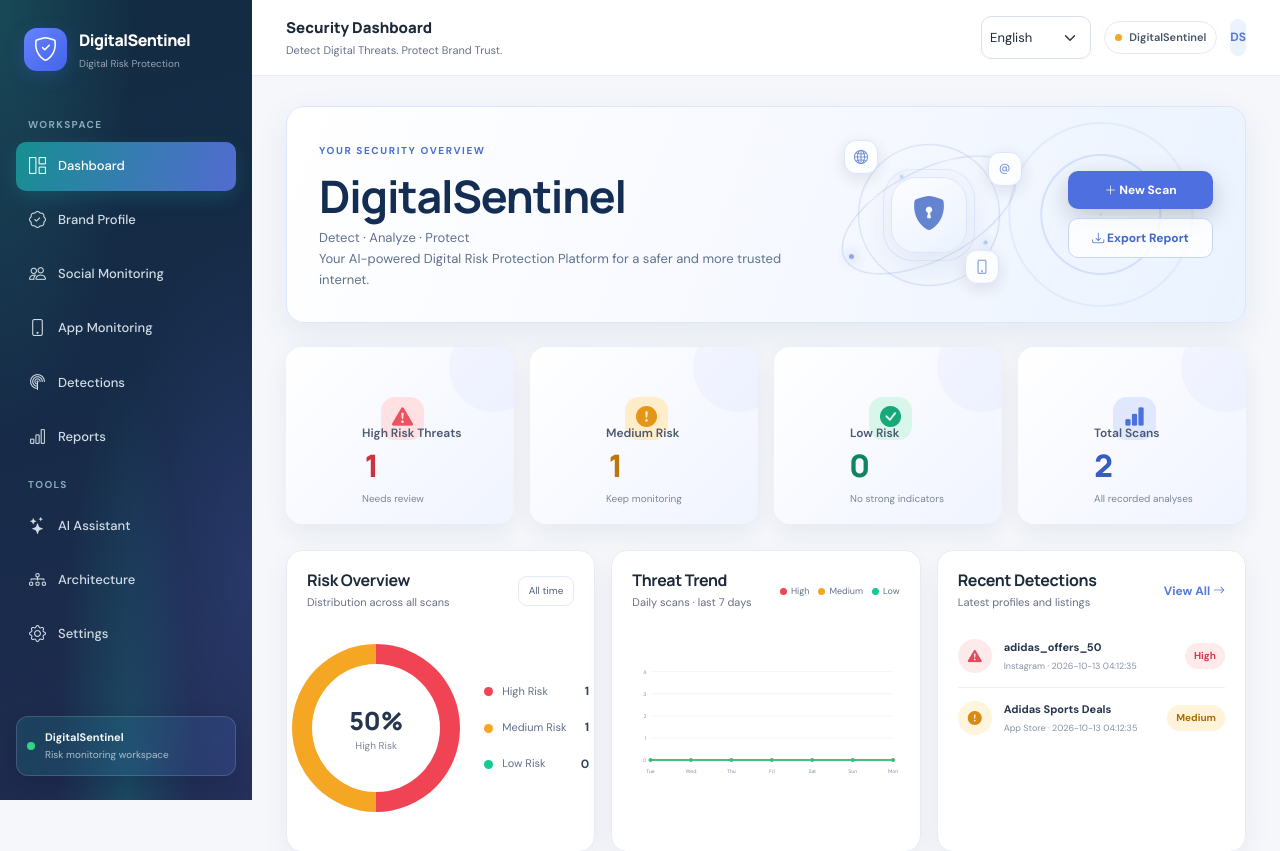
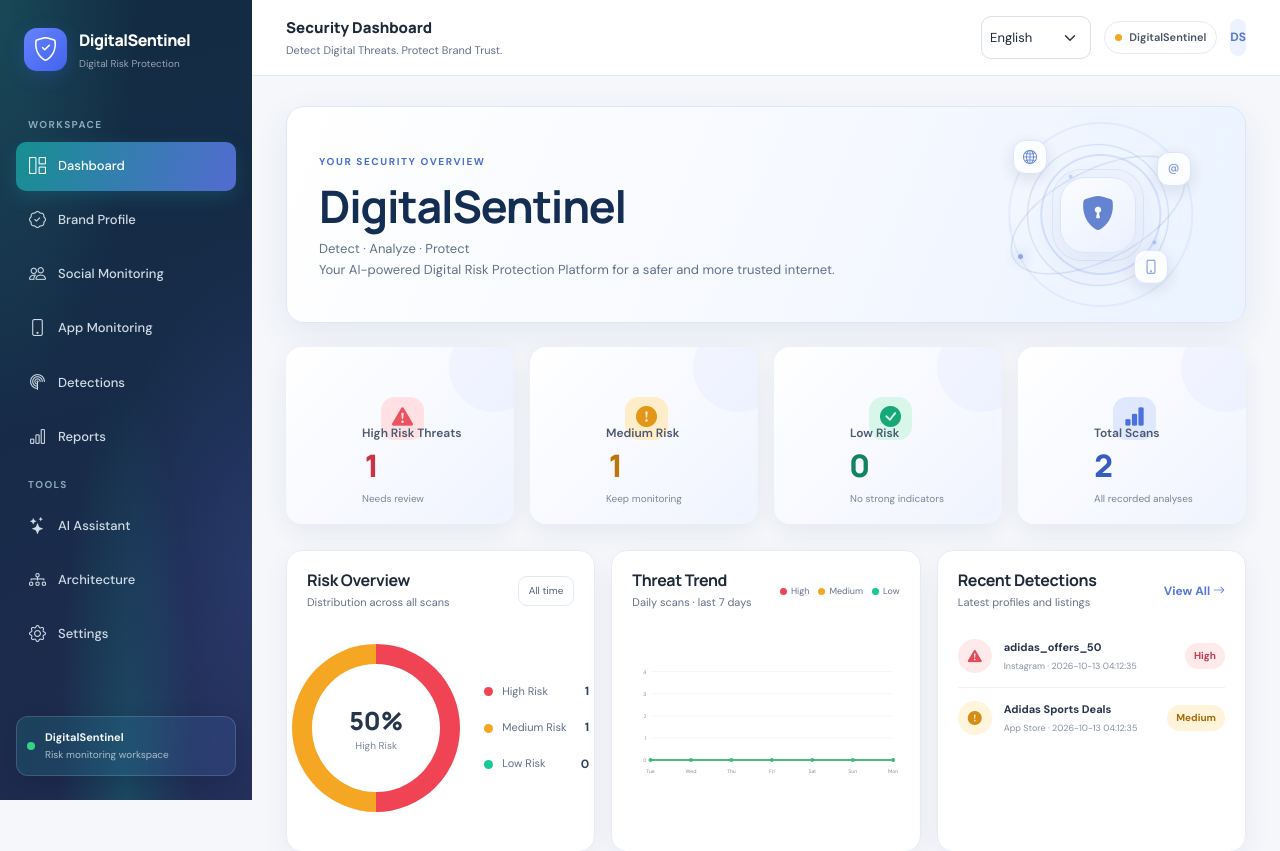
Before and after one commit to sravani-reddy05/DigitalSentinel, a Flask app: page / in a window 1280 px wide. Shown: the top 851 px of the page. Run offline with Flask 3, Linux system fonts and the light colour scheme; data comes from the database, SQL or seed files in the repository.

Commit message:
Remove dashboard hero actions for a cleaner interface

```diff
--- a/uploads/templates/dashboard.html
+++ b/uploads/templates/dashboard.html
@@ -15,7 +15,6 @@
         <span class="hero-signal signal-one"><i class="bi bi-globe2"></i></span><span class="hero-signal signal-two"><i class="bi bi-at"></i></span><span class="hero-signal signal-three"><i class="bi bi-phone"></i></span>
         <span class="hero-spark spark-one"></span><span class="hero-spark spark-two"></span><span class="hero-spark spark-three"></span>
     </div>
-    <div class="dashboard-hero-actions"><a href="/social-monitor" class="btn btn-primary"><i class="bi bi-plus-lg"></i> New Scan</a><a href="/reports/export.csv" class="btn btn-outline-primary"><i class="bi bi-download"></i> Export Report</a></div>
 </section>
 
 <section class="row g-3 metric-grid dashboard-metrics">
```
